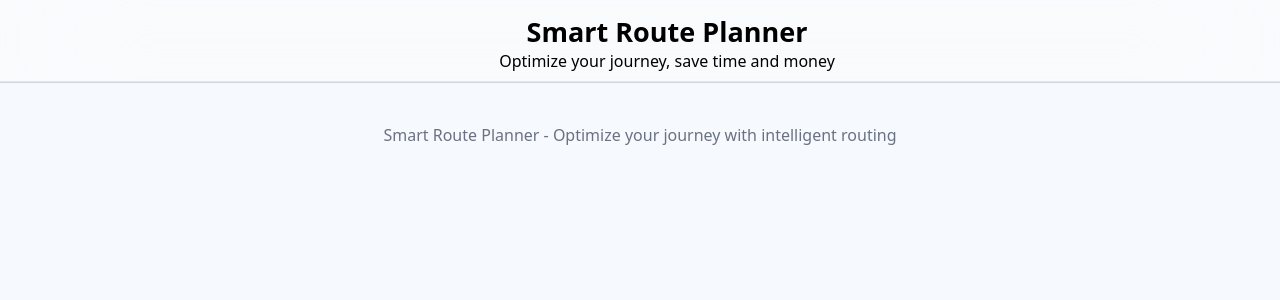
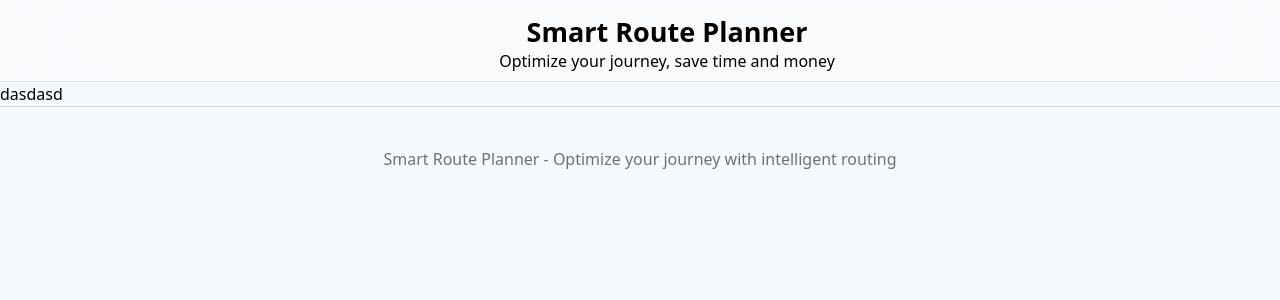
Before and after one commit to Pariskrit12/Smart_Route_Planner_FrontEnd, a React (Vite) app: page /planner in a window 1280 px wide. Shown: the top 300 px of the page. Built offline with nearby package versions, Linux system fonts and the light colour scheme; some icons are missing.

Commit message:
Feature: add page planner

```diff
--- a/src/App.jsx
+++ b/src/App.jsx
@@ -3,6 +3,7 @@ import Home from "./pages/Home";
 import Navbar from "./components/common/Navbar";
 import Footer from "./components/common/Footer";
 import { Routes, Route } from "react-router-dom";
+import Planner from "./pages/Planner";
 
 const App = () => {
   return (
@@ -10,6 +11,7 @@ const App = () => {
       <Navbar />
       <Routes>
         <Route path="/" element={<Home />} />
+        <Route path="/planner" element={<Planner />} />
       </Routes>
       <Footer />
     </>
--- a/src/components/common/Home/PageCard.jsx
+++ b/src/components/common/Home/PageCard.jsx
@@ -1,5 +1,7 @@
 import { Icon } from "@iconify/react";
 import React from "react";
+import { Link } from "react-router-dom";
+import LinkButton from "../LinkButton";
 
 const PageCard = ({
   icon,
@@ -10,12 +12,10 @@ const PageCard = ({
   iconColor,
   bg_color,
   hoverColor,
+  to,
 }) => {
   return (
-    <div
-
-      className="flex items-center gap-5 px-6 py-5 rounded-2xl shadow-[0_0_5px_rgba(0,0,0,0.25)] "
-    >
+    <div className="flex item-center gap-5 px-6 py-5 rounded-2xl shadow-[0_0_5px_rgba(0,0,0,0.25)] ">
       <div>
         <Icon icon={icon} width={40} height={40} color={iconColor} />
       </div>
@@ -35,7 +35,7 @@ const PageCard = ({
           style={{ backgroundColor: `#${bg_color}` }}
           className="flex items-center text-white  p-1 justify-evenly rounded-lg xs:w-62.5  "
         >
-          <a href="">{linkToPage}</a>
+          <LinkButton name={linkToPage} pageLink={to} />
           <Icon icon="tabler:arrow-right" height={20} width={20} />
         </div>
       </div>
--- a/src/pages/Home.jsx
+++ b/src/pages/Home.jsx
@@ -41,10 +41,10 @@ const Home = () => {
       "Distance calculation",
     ],
     linkToPage: "Explore route planner",
+    to: "/planner",
     iconColor: "blue",
-      bg_color:"0000ff",
-       hoverColor:"0000ff"
-
+    bg_color: "0000ff",
+    hoverColor: "0000ff",
   },
 
   {
@@ -58,9 +58,10 @@ const Home = () => {
       "Route statistics",
     ],
     linkToPage: "Explore Map & Route View",
+    to: "/map",
     iconColor: "green",
-       bg_color:"008000",
-       hoverColor:"008000"
+    bg_color: "008000",
+    hoverColor: "008000",
   },
 
   {
@@ -70,9 +71,10 @@ const Home = () => {
       "View comprehensive stop-by-stop breakdown with distances, fuel costs, and total trip summary",
     features: ["Stop-by-stop breakdown", "Export to PDF", "Cost analysis"],
     linkToPage: "Explore Detailed Results",
+    to: "/results",
     iconColor: "purple",
-      bg_color:"800080",
-       hoverColor:"800080"
+    bg_color: "800080",
+    hoverColor: "800080",
   },
 
   {
@@ -86,11 +88,13 @@ const Home = () => {
       "Route preferences",
     ],
     linkToPage: "Explore Route Settings",
+    to: "/settings",
     iconColor: "orange",
-      bg_color:"ffa500",
-       hoverColor:"ffa500"
+    bg_color: "ffa500",
+    hoverColor: "ffa500",
   },
 ];
+
 
   return (
     <main className="px-5 flex flex-col gap-10 my-8">
--- /dev/null
+++ b/src/pages/Planner.jsx
@@ -0,0 +1,11 @@
+import React from 'react'
+
+const Planner = () => {
+  return (
+    <div>
+      dasdasd
+    </div>
+  )
+}
+
+export default Planner
```
Lines whose indentation alone changed are shown as unchanged.
